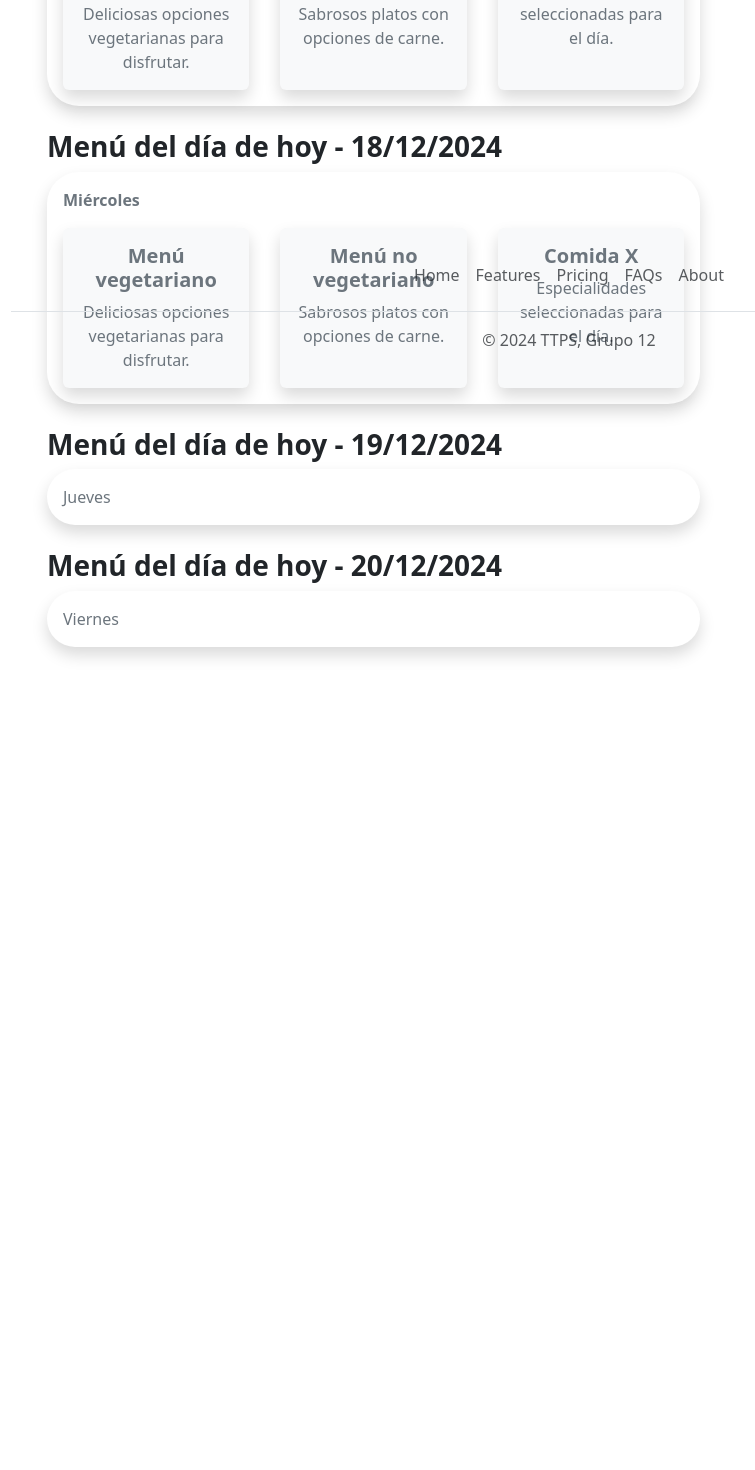
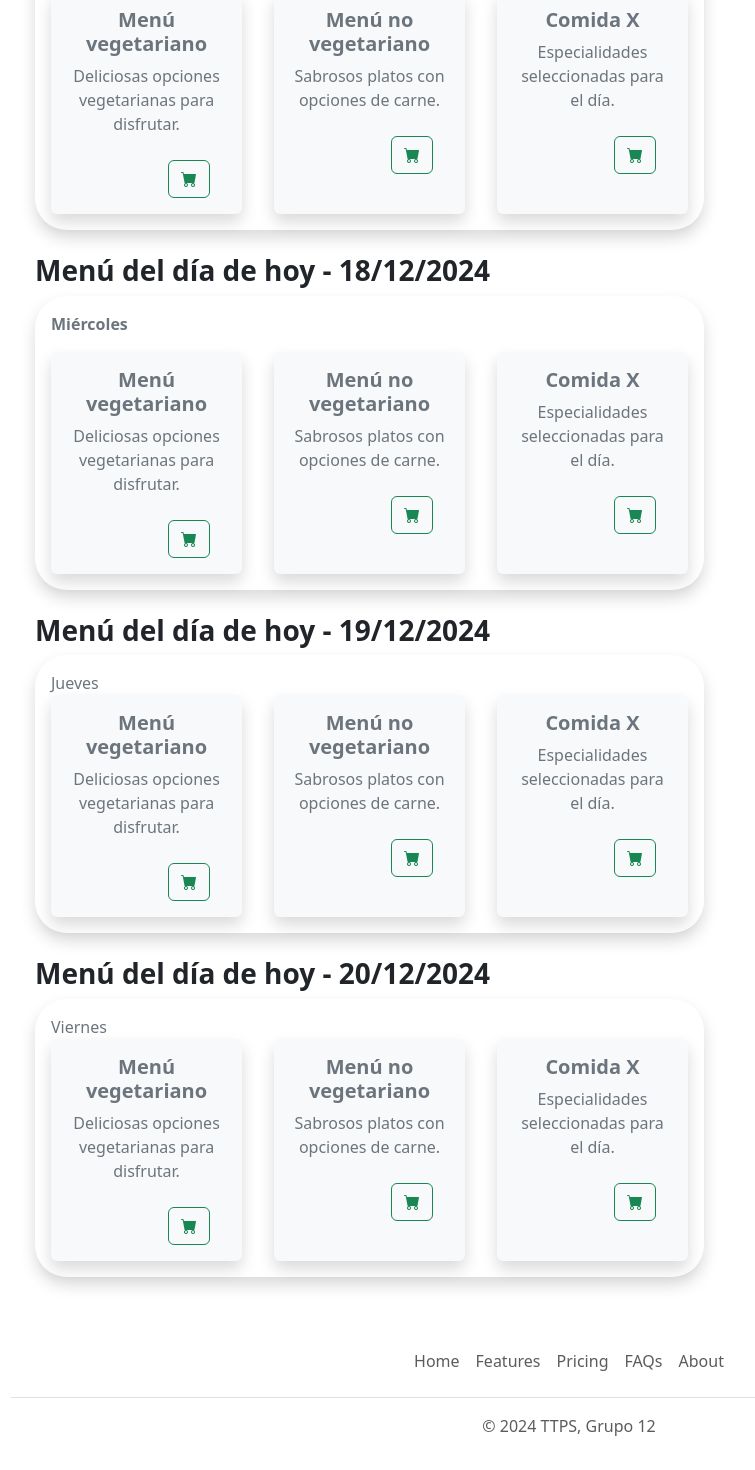
Before and after one commit to HernanLeiva1998/TTPS-Grupo12-ANGULAR, an Angular app in the folder QueComemos/: page / in a window 1280 px wide. Shown: the part 617-2087 px from the top of the page, without its empty margins (71-826 px from the left). Before the commit the page ends 1312 px from the top, so only its background shows below. Built offline with nearby package versions, Linux system fonts and the light colour scheme; no server answers.

Commit message:
fix html

```diff
--- a/QueComemos/src/app/pages/consumable/new-consumable/new-consumable.component.html
+++ b/QueComemos/src/app/pages/consumable/new-consumable/new-consumable.component.html
@@ -6,56 +6,25 @@
     <small class="text-muted" appRequiredMark>Campos requeridos</small>
   </div>
   <div class="row">
-    <form
-      [formGroup]="form"
-      (ngSubmit)="create()"
-      novalidate
-      #f="ngForm"
-      class="row g-3"
-    >
+    <form [formGroup]="form" (ngSubmit)="create()" novalidate #f="ngForm" class="row g-3">
       <div class="form-group col-md-12">
         <label for="name" class="form-label" appRequiredMark>Nombre</label>
-        <input
-          type="text"
-          class="form-control"
-          id="name"
-          name="name"
-          formControlName="name"
-          required
-        />
+        <input type="text" class="form-control" id="name" name="name" formControlName="name" required />
       </div>
       <div class="form-group col-md-12">
         <label for="description" class="form-label" appRequiredMark>Descripción</label>
-        <textarea
-          type="text"
-          class="form-control"
-          id="description"
-          name="description"
-          formControlName="description"
-          rows="3"
-          required
-        ></textarea>
+        <textarea type="text" class="form-control" id="description" name="description" formControlName="description"
+          rows="3" required></textarea>
       </div>
       <label for="price" class="form-label" appRequiredMark>Precio</label>
       <div class="input-group col-md-6">
         <span class="input-group-text">$</span>
-        <input
-          type="number"
-          class="form-control"
-          id="price"
-          name="price"
-          formControlName="price"
-          required
-        />
+        <input type="number" class="form-control" id="price" name="price" formControlName="price" required />
         <span class="input-group-text">.00</span>
       </div>
       <div class="form-floating">
-        <select
-          class="form-select"
-          id="category"
-          aria-label="Floating label select category"
-          formControlName="category"
-        >
+        <select class="form-select" id="category" aria-label="Floating label select category"
+          formControlName="category">
           <option value="APPETIZER">Entrada</option>
           <option value="MAIN_COURSE">Plato principal</option>
           <option value="DESSERT">Postre</option>
@@ -64,14 +33,11 @@
         <label for="category" appRequiredMark>Categoria</label>
       </div>
       <div class="form-floating">
-        <select
-          class="form-select"
-          id="foodType"
-          aria-label="Floating label select foodType"
-          formControlName="foodType"
-        >
-          <option value="VEGETARIAN">Vegetariano</option>
-          <option value="NON_VEGETARIAN">No vegetariano</option>
+        <select class="form-select" id="foodType" aria-label="Floating label select foodType"
+          formControlName="foodType">
+
+          <option value="VEGETARIAN" *ngIf='!onlyShowNone()'>Vegetariano</option>
+          <option value="NON_VEGETARIAN" *ngIf='!onlyShowNone()'>No vegetariano</option>
           <option value="NONE">Ninguno</option>
         </select>
         <label for="foodType" appRequiredMark>Tipo de comida</label>
@@ -86,11 +52,8 @@
             <a class="btn btn-secondary" (click)="cancel()">Cancelar</a>
           </div>
           <!-- The button has a click handler, it will be disabled if the form is not valid -->
-          <app-submit-button
-            [isFormInvalid]="form.invalid"
-            [text]="'Crear'"
-            [isLoading]="submitButtonLoading"
-          ></app-submit-button>
+          <app-submit-button [isFormInvalid]="form.invalid" [text]="'Crear'"
+            [isLoading]="submitButtonLoading"></app-submit-button>
         </div>
       </div>
     </form>
--- a/QueComemos/src/app/pages/consumable/new-consumable/new-consumable.component.ts
+++ b/QueComemos/src/app/pages/consumable/new-consumable/new-consumable.component.ts
@@ -74,6 +74,10 @@ export class NewConsumableComponent implements OnInit {
     });
   }
 
+  onlyShowNone() {
+    return this.form.value.category == 'DRINK'
+  }
+
   cancel() {
     this.location.back(); // <-- go back to previous location on cancel
   }
--- a/QueComemos/src/app/pages/home/home.component.html
+++ b/QueComemos/src/app/pages/home/home.component.html
@@ -1,5 +1,5 @@
 <div class="container">
-  <div class="container-fluid vh-100">
+  <div>
     <div class="row h-100">
       <!-- Lado izquierdo -->
       <div class="col-md-8 d-flex flex-column" style="flex: 0 0 65%;">
@@ -11,10 +11,7 @@
           <ul class="list-unstyled mt-4">
             <li class="mb-4">
               <h3 class="fw-semibold">Menú del día de hoy - 16/12/2024</h3>
-            <div
-              class="bg-white p-3 rounded-5 text-secondary shadow mt-2"
-              style="width: 100%;"
-            >
+              <div class="bg-white p-3 rounded-5 text-secondary shadow mt-2" style="width: 100%;">
                 <p class="fw-bold mb-3">Lunes</p>
                 <!-- Subcontenedores en fila -->
                 <div class="d-flex justify-content-between">
@@ -22,16 +19,37 @@
                   <div class="p-3 bg-light rounded shadow text-center" style="width: 30%;">
                     <h5 class="fw-semibold">Menú vegetariano</h5>
                     <p class="mb-0">Deliciosas opciones vegetarianas para disfrutar.</p>
+                    <br>
+                    <div class="d-flex justify-content-end">
+                      <button class="btn btn-outline-success me-3">
+                        <i class="bi bi-cart-fill"></i>
+                      </button>
+
+                    </div>
                   </div>
                   <!-- Menú no vegetariano -->
                   <div class="p-3 bg-light rounded shadow text-center" style="width: 30%;">
                     <h5 class="fw-semibold">Menú no vegetariano</h5>
                     <p class="mb-0">Sabrosos platos con opciones de carne.</p>
+                    <br>
+                    <div class="d-flex justify-content-end">
+                      <button class="btn btn-outline-success me-3">
+                        <i class="bi bi-cart-fill"></i>
+                      </button>
+
+                    </div>
                   </div>
                   <!-- Comida X -->
                   <div class="p-3 bg-light rounded shadow text-center" style="width: 30%;">
                     <h5 class="fw-semibold">Comida X</h5>
                     <p class="mb-0">Especialidades seleccionadas para el día.</p>
+                    <br>
+                    <div class="d-flex justify-content-end">
+                      <button class="btn btn-outline-success me-3">
+                        <i class="bi bi-cart-fill"></i>
+                      </button>
+
+                    </div>
                   </div>
                 </div>
               </div>
@@ -40,24 +58,42 @@
             <!-- Menú del martes -->
             <li class="mb-4">
               <h3 class="fw-semibold">Menú del día de hoy - 17/12/2024</h3>
-                      <div
-                        class="bg-white p-3 rounded-5 text-secondary shadow mt-2"
-                        style="width: 100%;"
-                      >
+              <div class="bg-white p-3 rounded-5 text-secondary shadow mt-2" style="width: 100%;">
                 <p class="fw-bold mb-3">Martes</p>
                 <!-- Subcontenedores en fila -->
                 <div class="d-flex justify-content-between">
                   <div class="p-3 bg-light rounded shadow text-center" style="width: 30%;">
                     <h5 class="fw-semibold">Menú vegetariano</h5>
                     <p class="mb-0">Deliciosas opciones vegetarianas para disfrutar.</p>
+                    <br>
+                    <div class="d-flex justify-content-end">
+                      <button class="btn btn-outline-success me-3">
+                        <i class="bi bi-cart-fill"></i>
+                      </button>
+
+                    </div>
                   </div>
                   <div class="p-3 bg-light rounded shadow text-center" style="width: 30%;">
                     <h5 class="fw-semibold">Menú no vegetariano</h5>
                     <p class="mb-0">Sabrosos platos con opciones de carne.</p>
+                    <br>
+                    <div class="d-flex justify-content-end">
+                      <button class="btn btn-outline-success me-3">
+                        <i class="bi bi-cart-fill"></i>
+                      </button>
+
+                    </div>
                   </div>
                   <div class="p-3 bg-light rounded shadow text-center" style="width: 30%;">
                     <h5 class="fw-semibold">Comida X</h5>
                     <p class="mb-0">Especialidades seleccionadas para el día.</p>
+                    <br>
+                    <div class="d-flex justify-content-end">
+                      <button class="btn btn-outline-success me-3">
+                        <i class="bi bi-cart-fill"></i>
+                      </button>
+
+                    </div>
                   </div>
                 </div>
               </div>
@@ -67,24 +103,42 @@
             <!-- Menú del miércoles -->
             <li class="mb-4">
               <h3 class="fw-semibold">Menú del día de hoy - 18/12/2024</h3>
-                      <div
-                        class="bg-white p-3 rounded-5 text-secondary shadow mt-2"
-                        style="width: 100%;"
-                      >
+              <div class="bg-white p-3 rounded-5 text-secondary shadow mt-2" style="width: 100%;">
                 <p class="fw-bold mb-3">Miércoles</p>
                 <!-- Subcontenedores en fila -->
                 <div class="d-flex justify-content-between">
                   <div class="p-3 bg-light rounded shadow text-center" style="width: 30%;">
                     <h5 class="fw-semibold">Menú vegetariano</h5>
                     <p class="mb-0">Deliciosas opciones vegetarianas para disfrutar.</p>
+                    <br>
+                    <div class="d-flex justify-content-end">
+                      <button class="btn btn-outline-success me-3">
+                        <i class="bi bi-cart-fill"></i>
+                      </button>
+
+                    </div>
                   </div>
                   <div class="p-3 bg-light rounded shadow text-center" style="width: 30%;">
                     <h5 class="fw-semibold">Menú no vegetariano</h5>
                     <p class="mb-0">Sabrosos platos con opciones de carne.</p>
+                    <br>
+                    <div class="d-flex justify-content-end">
+                      <button class="btn btn-outline-success me-3">
+                        <i class="bi bi-cart-fill"></i>
+                      </button>
+
+                    </div>
                   </div>
                   <div class="p-3 bg-light rounded shadow text-center" style="width: 30%;">
                     <h5 class="fw-semibold">Comida X</h5>
                     <p class="mb-0">Especialidades seleccionadas para el día.</p>
+                    <br>
+                    <div class="d-flex justify-content-end">
+                      <button class="btn btn-outline-success me-3">
+                        <i class="bi bi-cart-fill"></i>
+                      </button>
+
+                    </div>
                   </div>
                 </div>
               </div>
@@ -93,22 +147,94 @@
             <!-- Menú del jueves -->
             <li class="mb-4">
               <h3 class="fw-semibold">Menú del día de hoy - 19/12/2024</h3>
-            <div
-              class="bg-white p-3 rounded-5 text-secondary shadow mt-2"
-              style="width: 100%;"
-            >
+              <div class="bg-white p-3 rounded-5 text-secondary shadow mt-2" style="width: 100%;">
                 <p class="mb-0">Jueves</p>
+                <!-- Subcontenedores en fila -->
+                <div class="d-flex justify-content-between">
+                  <!-- Menú vegetariano -->
+                  <div class="p-3 bg-light rounded shadow text-center" style="width: 30%;">
+                    <h5 class="fw-semibold">Menú vegetariano</h5>
+                    <p class="mb-0">Deliciosas opciones vegetarianas para disfrutar.</p>
+                    <br>
+                    <div class="d-flex justify-content-end">
+                      <button class="btn btn-outline-success me-3">
+                        <i class="bi bi-cart-fill"></i>
+                      </button>
+
+                    </div>
+                  </div>
+                  <!-- Menú no vegetariano -->
+                  <div class="p-3 bg-light rounded shadow text-center" style="width: 30%;">
+                    <h5 class="fw-semibold">Menú no vegetariano</h5>
+                    <p class="mb-0">Sabrosos platos con opciones de carne.</p>
+                    <br>
+                    <div class="d-flex justify-content-end">
+                      <button class="btn btn-outline-success me-3">
+                        <i class="bi bi-cart-fill"></i>
+                      </button>
+
+                    </div>
+                  </div>
+                  <!-- Comida X -->
+                  <div class="p-3 bg-light rounded shadow text-center" style="width: 30%;">
+                    <h5 class="fw-semibold">Comida X</h5>
+                    <p class="mb-0">Especialidades seleccionadas para el día.</p>
+                    <br>
+                    <div class="d-flex justify-content-end">
+                      <button class="btn btn-outline-success me-3">
+                        <i class="bi bi-cart-fill"></i>
+                      </button>
+
+                    </div>
+                  </div>
+                </div>
               </div>
             </li>
 
             <!-- Menú del viernes -->
             <li class="mb-4">
               <h3 class="fw-semibold">Menú del día de hoy - 20/12/2024</h3>
-            <div
-              class="bg-white p-3 rounded-5 text-secondary shadow mt-2"
-              style="width: 100%;"
-            >
+              <div class="bg-white p-3 rounded-5 text-secondary shadow mt-2" style="width: 100%;">
                 <p class="mb-0">Viernes</p>
+                <!-- Subcontenedores en fila -->
+                <div class="d-flex justify-content-between">
+                  <!-- Menú vegetariano -->
+                  <div class="p-3 bg-light rounded shadow text-center" style="width: 30%;">
+                    <h5 class="fw-semibold">Menú vegetariano</h5>
+                    <p class="mb-0">Deliciosas opciones vegetarianas para disfrutar.</p>
+                    <br>
+                    <div class="d-flex justify-content-end">
+                      <button class="btn btn-outline-success me-3">
+                        <i class="bi bi-cart-fill"></i>
+                      </button>
+
+                    </div>
+                  </div>
+                  <!-- Menú no vegetariano -->
+                  <div class="p-3 bg-light rounded shadow text-center" style="width: 30%;">
+                    <h5 class="fw-semibold">Menú no vegetariano</h5>
+                    <p class="mb-0">Sabrosos platos con opciones de carne.</p>
+                    <br>
+                    <div class="d-flex justify-content-end">
+                      <button class="btn btn-outline-success me-3">
+                        <i class="bi bi-cart-fill"></i>
+                      </button>
+
+                    </div>
+                  </div>
+                  <!-- Comida X -->
+                  <div class="p-3 bg-light rounded shadow text-center" style="width: 30%;">
+                    <h5 class="fw-semibold">Comida X</h5>
+                    <p class="mb-0">Especialidades seleccionadas para el día.</p>
+                    <br>
+                    <div class="d-flex justify-content-end">
+                      <button class="btn btn-outline-success me-3">
+                        <i class="bi bi-cart-fill"></i>
+                      </button>
+
+                    </div>
+                  </div>
+                </div>
               </div>
             </li>
           </ul>
@@ -116,11 +242,9 @@
       </div>
 
       <!-- Lado derecho (35%) -->
-    <div class="col-md-4 d-flex flex-column align-items-center justify-content-start" style="flex: 0 0 35%;margin-top: 8.5rem;">
-      <div
-        class="right-side bg-light p-5 rounded-5 text-secondary shadow"
-        style="width: 90%;"
-      >
+      <div class="col-md-4 d-flex flex-column align-items-center justify-content-start"
+        style="flex: 0 0 35%;margin-top: 8.5rem;">
+        <div class="right-side bg-light p-5 rounded-5 text-secondary shadow" style="width: 90%;">
           <div class="text-center fs-1 fw-bold">Noticias</div>
           <div class="mt-4">
             <p class="text-center">
```
Also changed, not shown: QueComemos/src/app/pages/menu/edit-menu/edit-menu.component.html (+20 -74 lines), QueComemos/src/app/pages/menu/new-menu/new-menu.component.html (+20 -74 lines), QueComemos/src/app/app.component.html (line endings or trailing spaces). Lines whose indentation alone changed are shown as unchanged.
